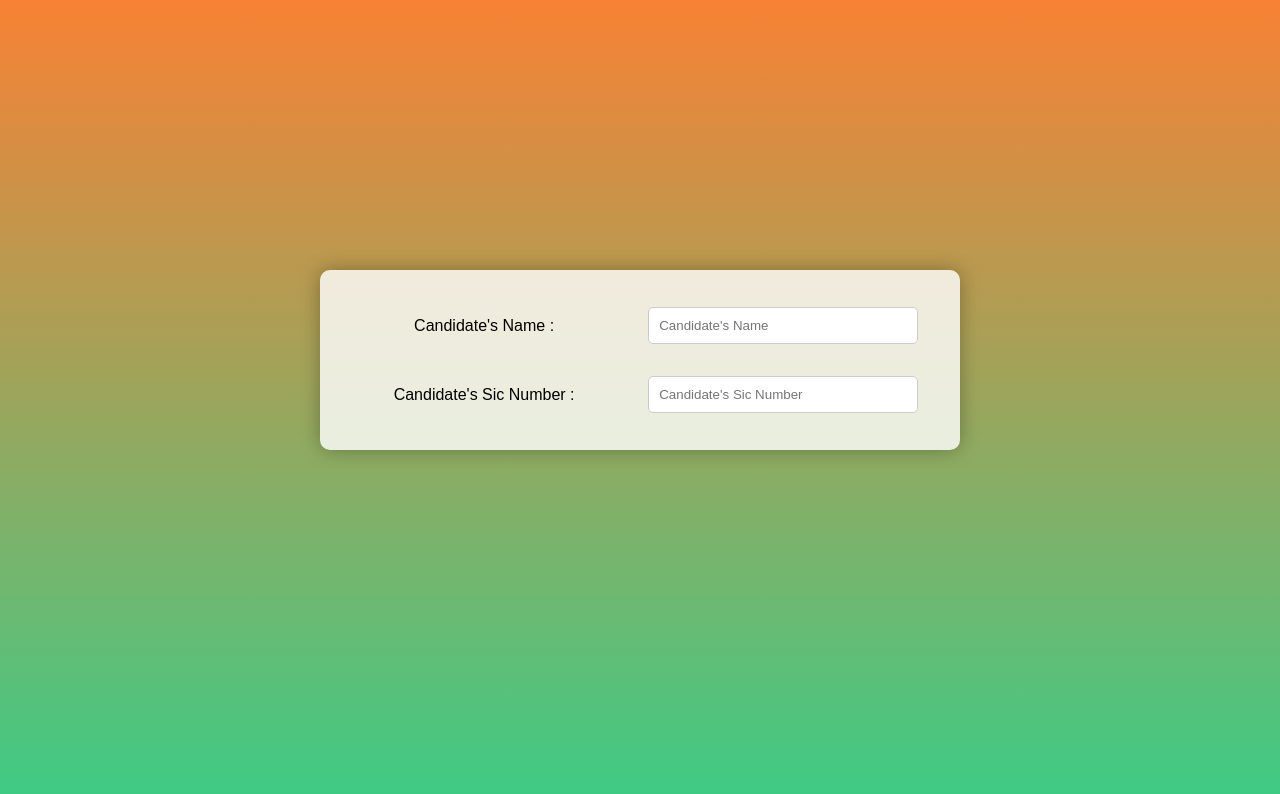
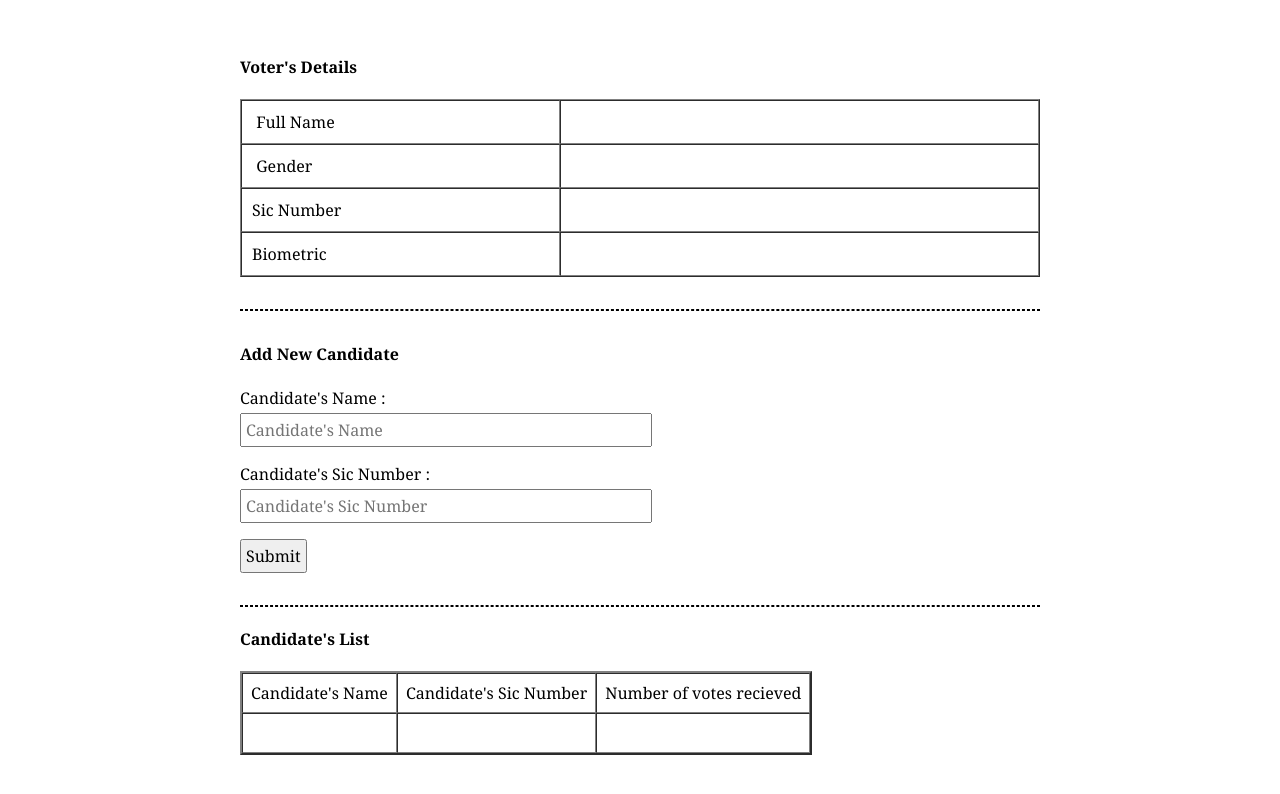
Before and after one commit to anugcodes/evm-iot-project, a website: page public/vote.html in a window 1280 px wide. Drawn offline with Linux system fonts and the light colour scheme.

Commit message:
voting page

```diff
--- a/package.json
+++ b/package.json
@@ -4,6 +4,7 @@
   "description": "",
   "main": "app.js",
   "scripts": {
+    "dev": "nodemon app.js",
     "test": "echo \"Error: no test specified\" && exit 1"
   },
   "keywords": [],
--- a/public/styles.css
+++ b/public/styles.css
@@ -1,15 +1,17 @@
+* {
+  font-size: 16px;
+  font-family: Georgia, "Times New Roman", Times, serif;
+}
+
+.container {
+  max-width: 800px;
+  margin-left: auto;
+  margin-right: auto;
+  padding: 1rem;
+}
+
 .navbar-brand {
   color: rgb(36, 189, 189);
-}
-body {
-  display: block;
-  margin: 0px;
-}
-.reg-form {
-  margin-left: 25%;
-  width: 50%;
-  height: auto;
-  background-image: linear-gradient(blue, aqua);
 }
 
 .navbar {
@@ -58,76 +60,11 @@ body {
   font-size: 6rem;
 }
 
-.background-container {
-  display: flex;
-  justify-content: center;
-  align-items: center;
-  width: 100%;
-  height: 100vh;
-  background-image: linear-gradient(rgba(244, 124, 4, 0), rgba(84, 216, 13, 0)),
-    url(/images/Election-System-in-India.webp);
-  background-position: center;
-  background-size: cover;
-  position: fixed;
-}
-.background-container2 {
-  display: flex;
-  justify-content: center;
-  align-items: center;
-  width: 100%;
-  height: 100vh;
-  background-image: linear-gradient(
-      rgba(249, 100, 4, 0.8),
-      rgba(16, 192, 105, 0.8)
-    ),
-    url(/images/votingimg.jpg);
-  background-position: center;
-  background-size: cover;
-  position: fixed;
-}
-
-
-
-.box {
-  position: absolute;
-  top: 45%;
-  transform: translateY(-50%);
-  padding: 20px;
-  border-radius: 10px;
-  box-shadow: 0 0 20px rgba(0, 0, 0, 0.3); /* Shadow effect */
-  max-width: 600px;
-  width: calc(50% - 40px);
-  text-align: center;
-  background-color: rgba(
-    255,
-    255,
-    255,
-    0.8
-  ); /* Semi-transparent white background */
-}
-
-.box.left {
-  width: 100vh;
-  height: 60vh;
-  margin-top: -40px;
-  margin-left: 10vh;
-}
-
-/* .box.right {
-  width: 100vh;
-  height: 60vh;
-  margin-top: -40px;
-  margin-left: 110vh;
-} */
-
-body {
-  background-color: #f2f2f2;
-  font-family: Arial, sans-serif;
-  margin: 0;
-  padding: 0;
-}
-
 .reg-form {
+  margin-left: 25%;
+  width: 50%;
+  height: auto;
+  background-image: linear-gradient(blue, aqua);
   background: linear-gradient(to right, #6dd5ed, #2193b0);
   color: #fff;
   max-width: 600px;
@@ -137,43 +74,33 @@ body {
   box-shadow: 0px 0px 10px 0px rgba(0, 0, 0, 0.1);
 }
 
-h3 {
-  color: #fff;
-  text-align: center;
+input {
+  padding: 0.25rem;
 }
 
-table {
-  width: 100%;
+/* vote.html */
+hr {
+  border: 1px dashed #000;
+}
+.voter-info {
+  max-width: 800px;
+  margin-top: 2rem;
+  margin-bottom: 2rem;
 }
 
-td {
-  padding: 10px;
+.add-candidate-form {
+  margin-top: 2rem;
+  margin-bottom: 2rem;
 }
 
-input[type="text"],
-input[type="password"],
-textarea {
-  width: calc(100% - 20px);
-  padding: 10px;
-  margin: 5px 0;
-  border: 1px solid #ccc;
-  border-radius: 5px;
-  box-sizing: border-box;
+.add-candidate-field label {
+  display: block;
+  width: 100%;
+  margin-bottom: .25rem;
 }
-
-input[type="radio"] {
-  margin-right: 5px;
+.add-candidate-field {
+  margin-bottom: 1rem;
 }
-
-input[type="submit"] {
-  background-color: #4caf50;
-  color: white;
-  padding: 10px 20px;
-  border: none;
-  border-radius: 5px;
-  cursor: pointer;
+.add-candidate-field input {
+  min-width: 400px;
 }
-
-input[type="submit"]:hover {
-  background-color: #45a049;
-}
--- a/public/vote.html
+++ b/public/vote.html
@@ -7,82 +7,72 @@
     <link rel="stylesheet" href="./styles.css" />
   </head>
   <body>
-    <div class="background-container2">
-      <!-- <div class="box left">
-          <table border="1">
-            <form style="height: 75vh">
-              <th colspan="2">
+    <div class="container">
+      <div class="voter-info">
+        <h4>Voter's Details</h4>
+        <table style="width: 100%" border="1" cellpadding="10" cellspacing="0">
+          <tbody>
             <tr>
-                  <h2 style="background-color: blue">ELECTORATE</h2>
-                </tr>
-              </th>
-              <tr>
-                <div class="photo-box">
-                  <input
-                    type="file"
-                    id="photoUpload"
-                    name="photoUpload"
-                    accept="image/*"
-                    onchange="previewImage(event)"
-                  />
-                  <label for="photoUpload" id="photoLabel">Choose Photo</label>
-                  <img
-                    id="preview"
-                    src="#"
-                    alt="Preview Image"
-                    style="display: none"
-                  />
-                </div>
+              <td style="width: 40%">&nbsp;Full Name</td>
+              <td style="width: 60%">&nbsp;</td>
             </tr>
             <tr>
-                <td>Registration no:</td>
-                <td><input type="number" /></td>
+              <td style="width: 40%">&nbsp;Gender</td>
+              <td style="width: 60%">&nbsp;</td>
             </tr>
             <tr>
-                <td>Name:</td>
-                <td><input type="text" /></td>
+              <td style="width: 40%">Sic Number</td>
+              <td style="width: 60%">&nbsp;</td>
             </tr>
             <tr>
-                <td>SIC:</td>
-                <td><input type="text" /></td>
+              <td style="width: 40%">Biometric</td>
+              <td style="width: 60%">&nbsp;</td>
             </tr>
-              <tr>
-                <td>Year:</td>
-                <td><input type="number" /></td>
-              </tr>
-              <tr>
-                <td>Gender:</td>
-                <td>
-                  <input type="radio" name="Gender" />Male
-                  <input type="radio" name="Gender" />Female
-                </td>
-              </tr>
-            </form>
+          </tbody>
         </table>
-        </div> -->
+      </div>
 
-      <div class="box right">
-        <table>
-          <tr>
-            <td>Candidate's Name :</td>
-            <td>
+      <hr />
+
+      <div class="add-candidate-form">
+        <h4>Add New Candidate</h4>
+        <div class="add-candidate-field">
+          <label for="candidate-name">Candidate's Name :</label>
           <input
+            id="candidate-name"
             type="text"
             name="Candidate_Name"
             placeholder="Candidate's Name"
           />
-            </td>
-          </tr>
-          <tr>
-            <td>Candidate's Sic Number :</td>
-            <td>
+        </div>
+        <div class="add-candidate-field">
+          <label for="candidate-sic">Candidate's Sic Number :</label>
           <input
             type="text"
             name="Candidate_Sic"
             placeholder="Candidate's Sic Number"
           />
-            </td>
+        </div>
+        <input type="submit" value="Submit" />
+      </div>
+
+      <hr />
+
+      <div class="candidate-list">
+        <h4>Candidate's List</h4>
+        <table style="float: left" border="2" cellspacing="0" cellpadding="8">
+          <tbody>
+            <tr>
+              <td>Candidate's Name</td>
+              <td>Candidate's Sic Number</td>
+              <td>Number of votes recieved</td>
             </tr>
+            <tr>
+              <td>&nbsp;</td>
+              <td>&nbsp;</td>
+              <td>&nbsp;</td>
+            </tr>
+          </tbody>
         </table>
       </div>
     </div>
```
Lines whose indentation alone changed are shown as unchanged.
